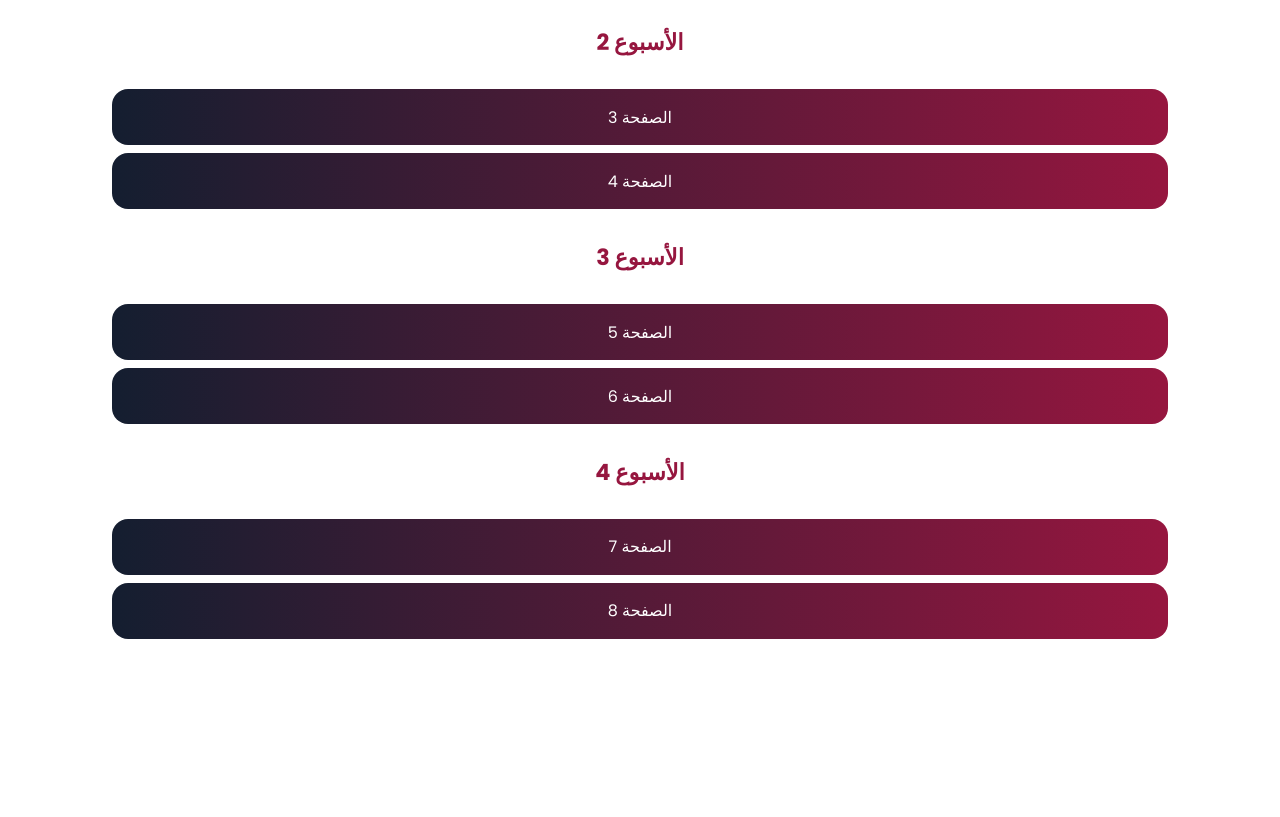
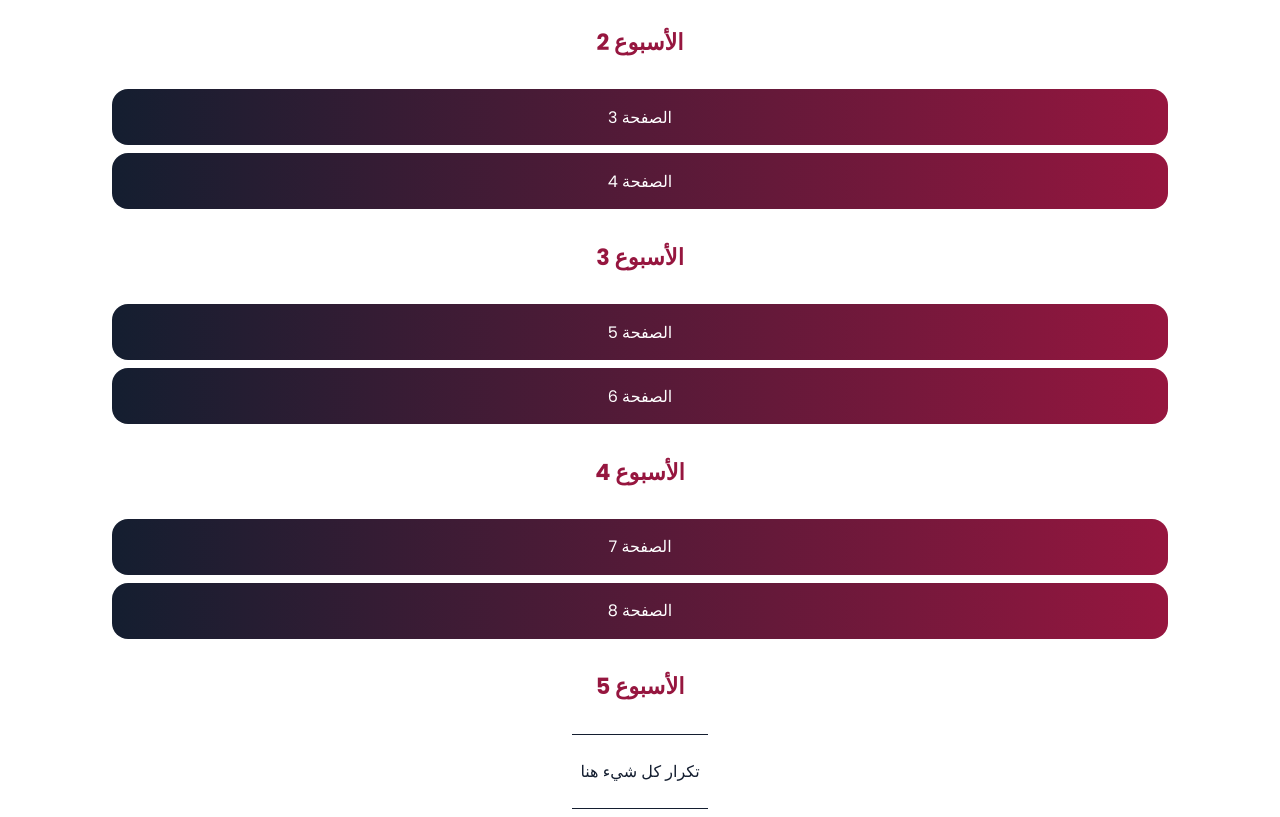
Before and after one commit to needNotTo/needNotTo, a plain HTML site: page index.html in a window 1280 px wide. Shown: the part 423-1240 px from the top of the page. Before the commit the page ends 1070 px from the top, so only its background shows below. Drawn offline with nearby package versions, Linux system fonts and the light colour scheme.

Commit message:
added repetition

```diff
--- a/css/index.scss
+++ b/css/index.scss
@@ -24,5 +24,12 @@
                 transform: scale(1.1);
             }
         }
+
+        .repetition {
+            border-top: 1px solid $color-primary;
+            border-bottom: 1px solid $color-primary;
+            padding: 0.5rem;
+            margin: 0.5rem;
+        }
     }
 }
--- a/index.html
+++ b/index.html
@@ -65,6 +65,14 @@
                     <a href='quran/003-ala-imran/003-surah-ala-imran-page-08.mp3' download>الصفحة 8</a>
                 </div>
             </div>
+            <div class='week'>
+                <div class='title'>
+                    <h3>الأسبوع 5</h3>
+                </div>
+                <div class='repetition'>
+                    <p>تكرار كل شيء هنا</p>
+                </div>
+
         </div>
     </main>
 </body>
```
Also changed, not shown: css/index.css, 14 other files.
